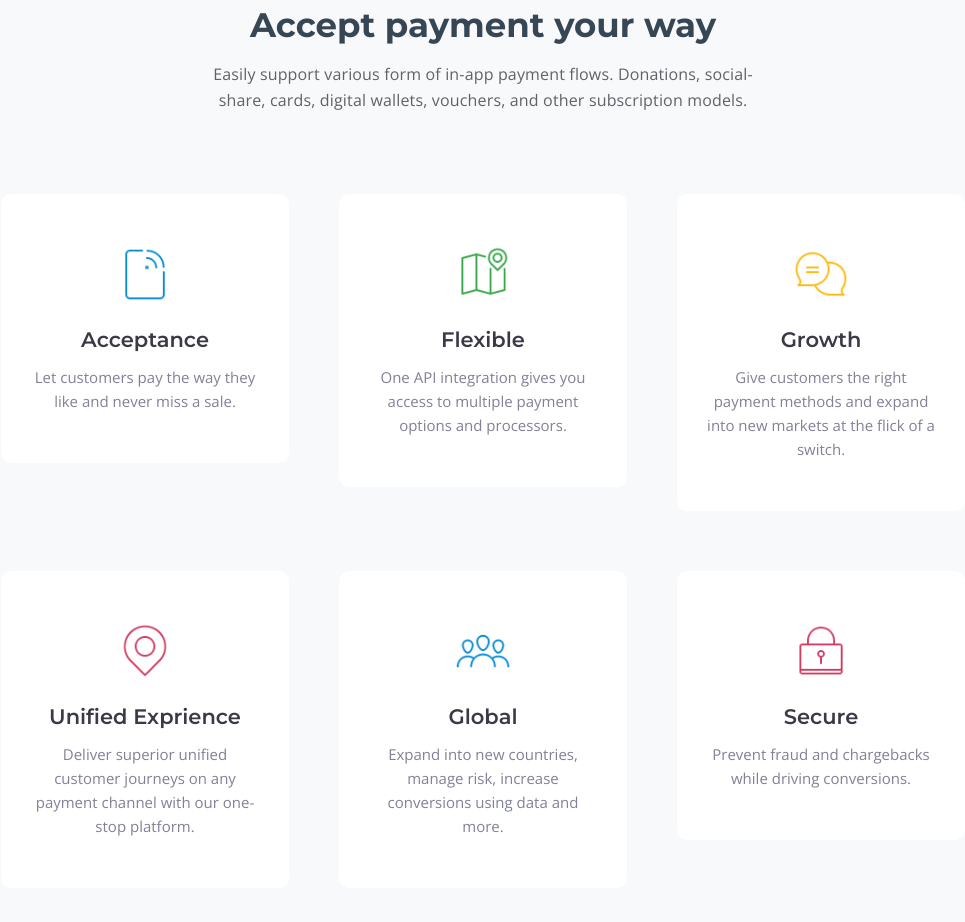
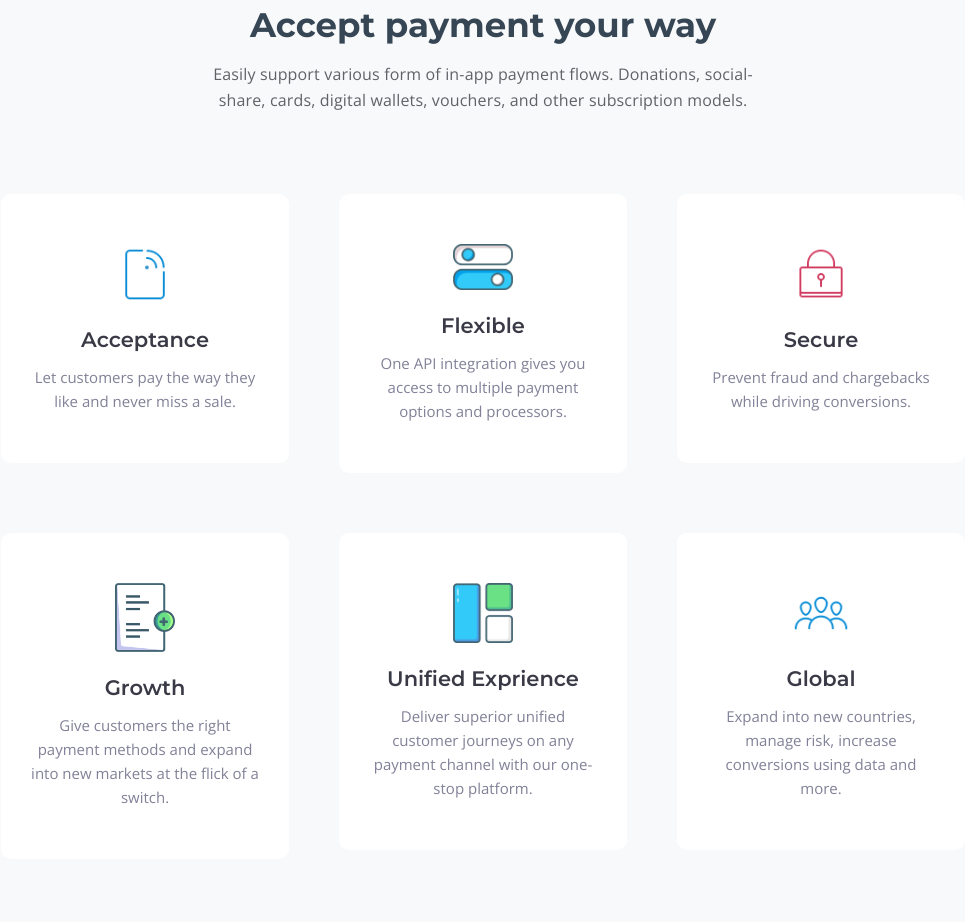
Before and after one commit to devporta/devporta.github.io, a plain HTML site: page index.html in a window 1280 px wide. Shown: the part 641-1563 px from the top of the page, without its empty margins (157-1122 px from the left). Drawn offline with nearby package versions, Linux system fonts and the light colour scheme; files whose address does not match are found by name.

Commit message:
little cleanup

```diff
--- a/index.html
+++ b/index.html
@@ -95,7 +95,7 @@
               <div class="feature-list">
                 <div class="card-icon">
                   <div class="card-img">
-                    <img src="assets/icons/p2.png" width="60" alt="Feature">
+                    <img src="assets/icons/s4.png" width="60" alt="Feature">
                   </div>
                 </div>
                 <div class="card-text">
@@ -108,7 +108,20 @@
               <div class="feature-list">
                 <div class="card-icon">
                   <div class="card-img">
-                    <img src="assets/icons/p3.png" width="60" alt="Feature">
+                    <img src="assets/icons/p6.png" width="60" alt="Feature">
+                  </div>
+                </div>
+                <div class="card-text">
+                  <h3>Secure</h3>
+                  <p>Prevent fraud and chargebacks while driving conversions.</p>
+                </div>
+              </div>
+            </div>
+            <div class="col-sm-6 col-lg-4">
+              <div class="feature-list">
+                <div class="card-icon">
+                  <div class="card-img">
+                    <img src="assets/icons/s3.png" width="60" alt="Feature">
                   </div>
                 </div>
                 <div class="card-text">
@@ -121,7 +134,7 @@
               <div class="feature-list">
                 <div class="card-icon">
                   <div class="card-img">
-                    <img src="assets/icons/p4.png" width="60" alt="Feature">
+                    <img src="assets/icons/s2.png" width="60" alt="Feature">
                   </div>
                 </div>
                 <div class="card-text">
@@ -140,19 +153,6 @@
                 <div class="card-text">
                   <h3> Global</h3>
                   <p>Expand into new countries, manage risk, increase conversions using data and more.</p>
-                </div>
-              </div>
-            </div>
-            <div class="col-sm-6 col-lg-4">
-              <div class="feature-list">
-                <div class="card-icon">
-                  <div class="card-img">
-                    <img src="assets/icons/p6.png" width="60" alt="Feature">
-                  </div>
-                </div>
-                <div class="card-text">
-                  <h3>Secure</h3>
-                  <p>Prevent fraud and chargebacks while driving conversions.</p>
                 </div>
               </div>
             </div>
```
